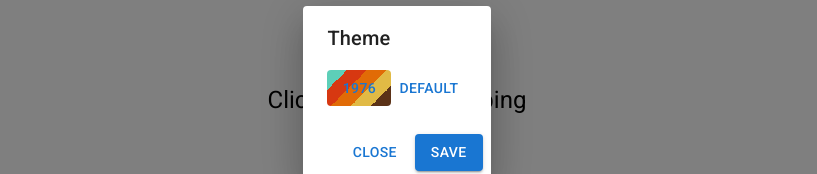
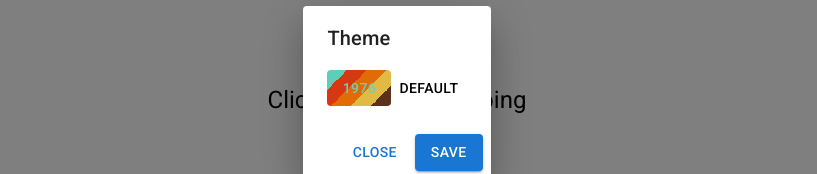
Before and after one commit to nkuek/archetyper, a React (Create React App) app: page / in a window 1280 px wide. Both pictures are taken after a click on the element "themes". Shown: the part 308-482 px from the top of the page, without its empty margins (243-1060 px from the left). Built offline with nearby package versions, Linux system fonts and the light colour scheme.

Commit message:
set up theme provider

```diff
--- a/src/components/Themes/index.tsx
+++ b/src/components/Themes/index.tsx
@@ -1,4 +1,4 @@
-import React, { FC } from 'react';
+import React, { FC, useContext } from 'react';
 import {
   Button,
   Dialog,
@@ -6,7 +6,7 @@ import {
   DialogContent,
   DialogTitle,
 } from '@mui/material';
-import themeList from 'providers/ThemeProvider/themeList';
+import { themeList, ThemeContext } from 'providers';
 
 interface IProps {
   open: boolean;
@@ -14,18 +14,23 @@ interface IProps {
 }
 
 const Themes: FC<IProps> = ({ open, onClose }) => {
+  const { setThemeName } = useContext(ThemeContext);
   return (
     <Dialog open={open} onClose={onClose}>
       <DialogTitle>Theme</DialogTitle>
       <DialogContent>
-        {Object.keys(themeList).map((theme) => (
-          <Button
-            key={theme}
-            sx={{ background: themeList[theme].buttonBackground }}
-          >
-            {theme}
-          </Button>
-        ))}
+        {Object.keys(themeList).map((themeName) => {
+          const theme = themeList[themeName];
+          return (
+            <Button
+              key={themeName}
+              sx={{ background: theme.buttonBackground, color: theme.words }}
+              onClick={() => setThemeName(themeName)}
+            >
+              {themeName}
+            </Button>
+          );
+        })}
       </DialogContent>
       <DialogActions>
         <Button onClick={onClose}>Close</Button>
--- a/src/index.tsx
+++ b/src/index.tsx
@@ -3,13 +3,15 @@ import ReactDOM from 'react-dom';
 import './index.css';
 import App from './app/App';
 import reportWebVitals from './reportWebVitals';
-import WordContextProvider from './providers/WordProvider';
+import { WordProvider, ThemeProvider } from './providers/';
 
 ReactDOM.render(
   <React.StrictMode>
-    <WordContextProvider>
-      <App />
-    </WordContextProvider>
+    <WordProvider>
+      <ThemeProvider>
+        <App />
+      </ThemeProvider>
+    </WordProvider>
   </React.StrictMode>,
   document.getElementById('root')
 );
--- a/src/providers/ThemeProvider/ThemeProvider.tsx
+++ b/src/providers/ThemeProvider/ThemeProvider.tsx
@@ -31,3 +31,5 @@ const ThemeProvider: FC<IProps> = ({ children }) => {
     <ThemeContext.Provider value={value}>{children}</ThemeContext.Provider>
   );
 };
+
+export default ThemeProvider;
--- /dev/null
+++ b/src/providers/ThemeProvider/index.ts
@@ -0,0 +1,2 @@
+export { default as themeList } from './themeList';
+export { default as ThemeProvider, ThemeContext } from './ThemeProvider';
--- /dev/null
+++ b/src/providers/index.ts
@@ -0,0 +1,2 @@
+export { default as WordProvider } from './WordProvider';
+export { ThemeProvider, themeList, ThemeContext } from './ThemeProvider/';
```
